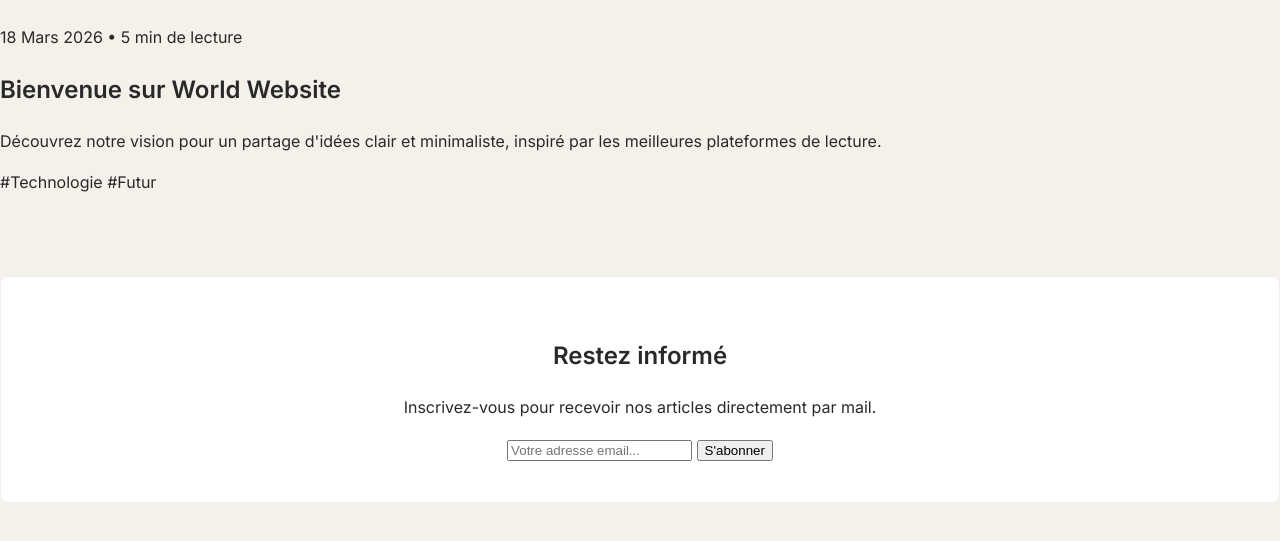
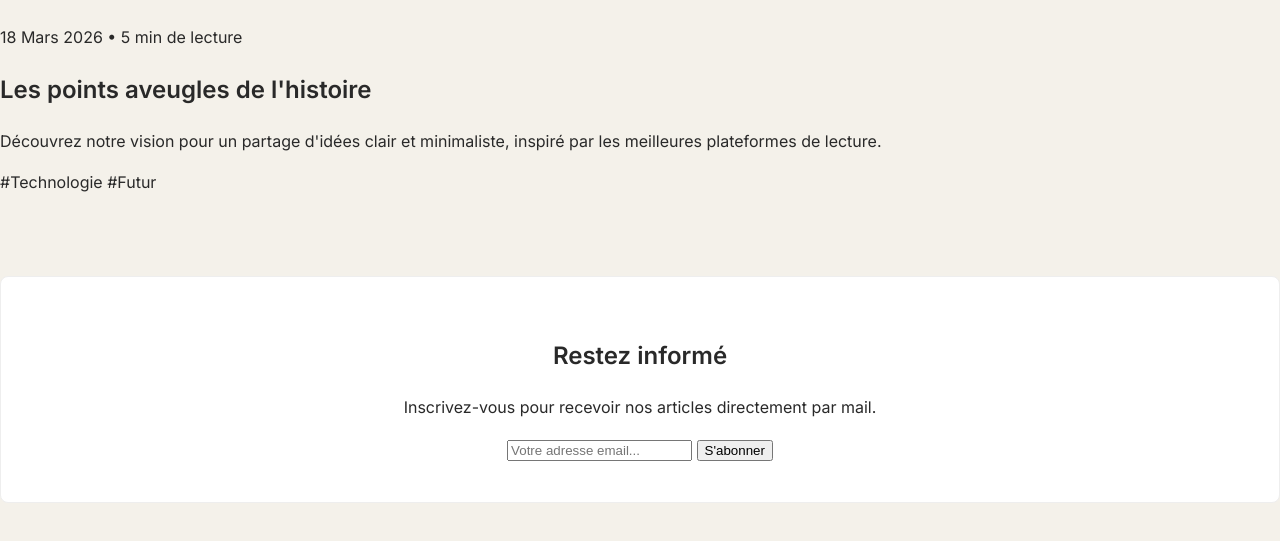
Before and after one commit to sagalou/worldwebsite.github.io, a plain HTML site: page index.html in a window 1280 px wide. Shown: the part 69-610 px from the top of the page. Drawn offline with Linux system fonts and the light colour scheme.

Commit message:
feat: add first article and link it to home page

```diff
--- a/index.html
+++ b/index.html
@@ -18,7 +18,7 @@
 <main class="container">
     <article>
         <div class="meta">18 Mars 2026 • 5 min de lecture</div>
-        <h1>Bienvenue sur World Website</h1>
+        <h1>Les points aveugles de l'histoire</h1>
         <p class="excerpt">Découvrez notre vision pour un partage d'idées clair et minimaliste, inspiré par les meilleures plateformes de lecture.</p>
         <div class="meta">#Technologie #Futur</div>
     </article>
```
